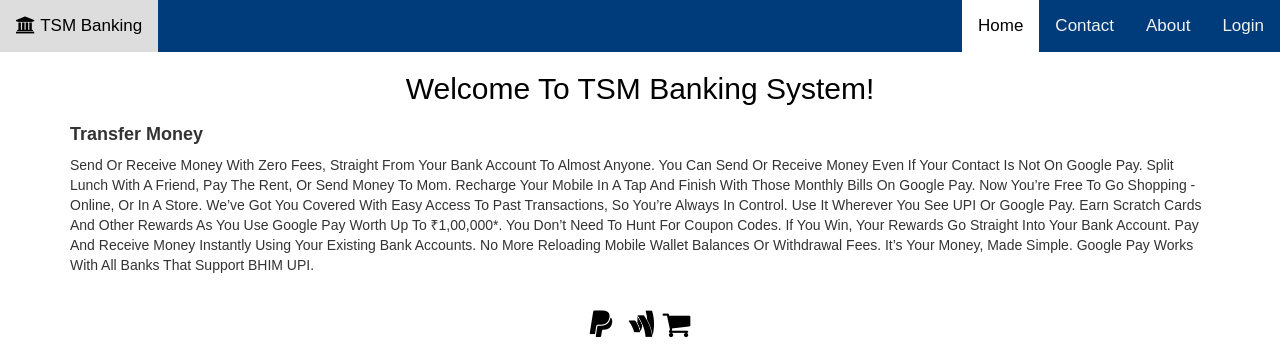
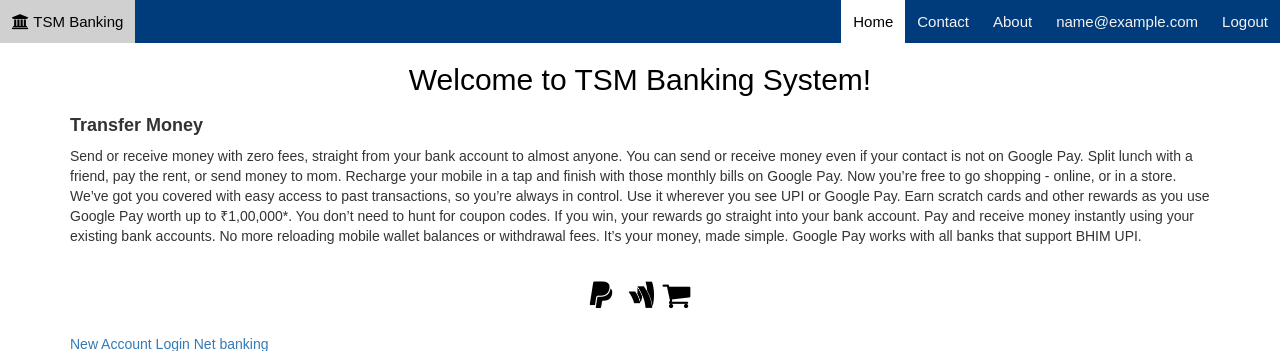
Before and after one commit to saimurahari/Online-Banking-System, a PHP site: page /home.php in a window 1280 px wide. Shown: the top 351 px of the page. Run offline with PHP 8.4, Linux system fonts and the light colour scheme; the visitor is signed in with stand-in values (Sample User, id 1); some libraries are stand-ins or nearby versions.

Commit message:
home page

```diff
--- a/php/home.php
+++ b/php/home.php
@@ -13,7 +13,7 @@
     <title>TSM Banking</title>
     <link rel="icon" href="./Images/icon.ico" type="image/icon type">
     <meta name='viewport' content='width=device-width, initial-scale=1'>
-    <link rel='stylesheet' type='text/css' media='screen' href='home.css'>
+    <link rel='stylesheet' type='text/css' media='screen' href="home2.css">
     <script src="https://kit.fontawesome.com/a076d05399.js"></script>
     <!-- Latest compiled and minified CSS -->
     <link rel="stylesheet" href="https://maxcdn.bootstrapcdn.com/bootstrap/3.4.1/css/bootstrap.min.css">
@@ -30,7 +30,8 @@
 
         <div class="topnav" id="myTopnav">
             <a href="#" class="company"><i class="fa fa-university" aria-hidden="true"></i>&nbspTSM Banking</a>
-            <a href="#login" onclick="openLogin()">Login</a>
+            <a href="./logout.php">Logout</a>
+            <a href="./login.php"><?php echo $_SESSION['email'];?></a>
             <a href="#about">About</a>
             <a href="#contact">Contact</a>
             <a href="#home" class="active">Home</a>
@@ -59,6 +60,11 @@
                 <i class="bi bi-credit-card"></i>
                 <i class="fa fa-google-wallet" aria-hidden="true"></i>
                 <i class="fa fa-shopping-cart" aria-hidden="true"></i>
+            </div>
+            <div class="bankingoptions">
+                <a href="#">New Account</a>
+                <a href="#">Login Net banking</a>
+
             </div>
 
         </div>
--- a/php/home.css
+++ b/php/home2.css
@@ -7,7 +7,6 @@
     box-sizing: border-box;
     font-family: "Poppins", sans-serif;
     text-decoration: none;
-    text-transform: capitalize;
     transition: all 0.2s linear;
 }
 /* Nav bar CSS */
@@ -21,20 +20,20 @@
     display: block;
     color: #f2f2f2;
     text-align: center;
-    padding: 14px 16px;
+    padding: 11px 12px;
     text-decoration: none;
-    font-size: 17px;
+    font-size: 15px;
   }
   .topnav .company{
       float:left;
   }
   .topnav a:hover {
-    background-color: #ddd;
+    background-color: rgb(208, 208, 208);
     color: black;
     text-decoration: none;
   }
   .topnav a.active {
-    background-color: white;
+    background-color: rgb(255, 255, 255);
     color: black;
   }
   .topnav .icon {
--- a/php/signup.php
+++ b/php/signup.php
@@ -133,6 +133,7 @@ if($_SERVER["REQUEST_METHOD"] == "POST"){
         <button type="submit" class="btn btn-primary">
         SignUp
         </button>
+        <a class="btn btn-primary" href="./login.php">Login</a>
     </form>
     </div>
     </div>
```
Also changed, not shown: banking.js (+0 -17 lines), php/login.css (added, +20 -0 lines), php/login.php (+12 -6 lines), php/logout.php (added, +9 -0 lines).
